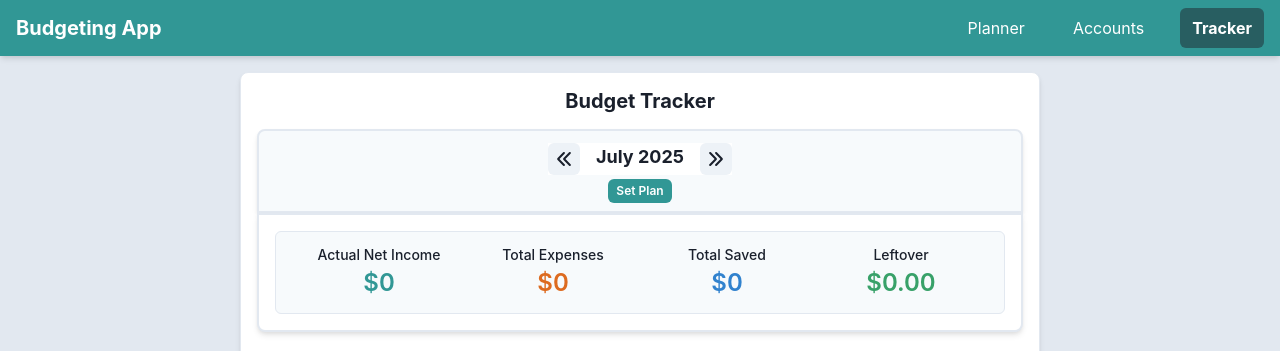
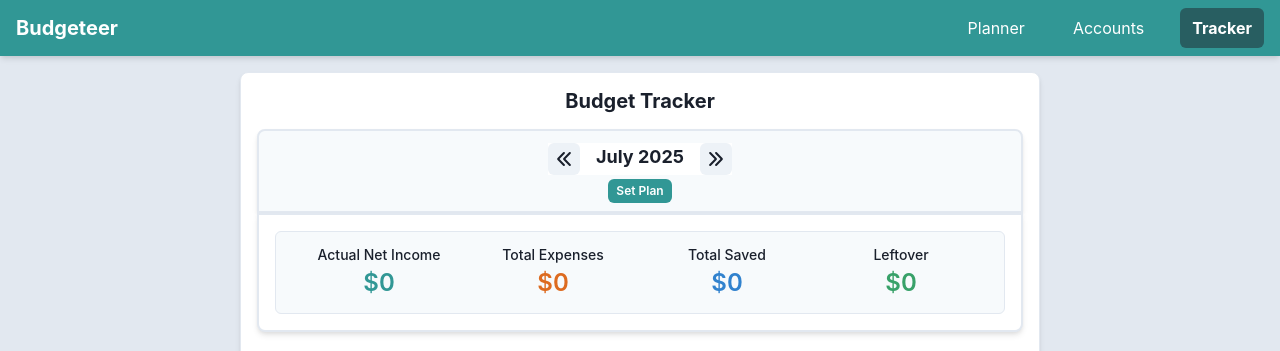
Before and after one commit to ArchILLtect/budget-app-solo, a React (Vite) app: page /tracker in a window 1280 px wide. Shown: the top 351 px of the page. Built offline with nearby package versions, Linux system fonts and the light colour scheme.

Commit message:
Update: styling

```diff
--- a/src/components/MonthlyActualSummary.jsx
+++ b/src/components/MonthlyActualSummary.jsx
@@ -61,12 +61,12 @@ export default function MonthlyActualSummary() {
 
           <Stat textAlign={'center'}>
             <StatLabel>Total Saved</StatLabel>
-            <StatNumber color="blue.500">${savings > 0 ? savings.toFixed(2) : savings}</StatNumber>
+            <StatNumber color="blue.500">${savings.toLocaleString()}</StatNumber>
           </Stat>
 
           <Stat textAlign={'center'}>
             <StatLabel>Leftover</StatLabel>
-            <StatNumber color={leftover >= 0 ? 'green.500' : 'red.500'}>${leftover.toFixed(2)}</StatNumber>
+            <StatNumber color={leftover >= 0 ? 'green.500' : 'red.500'}>${leftover.toLocaleString()}</StatNumber>
           </Stat>
         </StatGroup>
       </Box>
--- a/src/components/MonthlyPlanSummary.jsx
+++ b/src/components/MonthlyPlanSummary.jsx
@@ -31,25 +31,25 @@ export default function MonthlyPlanSummary() {
       <StatGroup>
         <Stat textAlign={'center'}>
             <StatLabel>Planned Net Income</StatLabel>
-            <StatNumber color="teal.500">${plan.netIncome?.toFixed(2)}</StatNumber>
+            <StatNumber color="teal.500">${plan.netIncome?.toLocaleString()}</StatNumber>
         </Stat>
 
         <Stat textAlign={'center'}>
             <StatLabel>Planned Expenses</StatLabel>
-            <StatNumber color="orange.500">${plan.totalExpenses?.toFixed(2)}</StatNumber>
+            <StatNumber color="orange.500">${plan.totalExpenses?.toLocaleString()}</StatNumber>
         </Stat>
 
         {plan.totalSavings > 0 && (
         <Stat textAlign={'center'}>
             <StatLabel>Planned Savings</StatLabel>
-            <StatNumber color="blue.500">${plan.totalSavings?.toFixed(2)}</StatNumber>
+            <StatNumber color="blue.500">${plan.totalSavings?.toLocaleString()}</StatNumber>
         </Stat>
         )}
 
         <Stat textAlign={'center'}>
             <StatLabel>Leftover</StatLabel>
             <StatNumber color={plan.estLeftover >= 0 ? "green.500" : "red.500"} fontSize="2xl">
-              ${plan.estLeftover?.toFixed(2)}
+              ${plan.estLeftover?.toLocaleString()}
             </StatNumber>
         </Stat>
       </StatGroup>
--- a/src/components/NavBar.jsx
+++ b/src/components/NavBar.jsx
@@ -21,7 +21,7 @@ export default function NavBar() {
   return (
     <Box position="sticky" top="0" zIndex="1000" bg={useColorModeValue('teal.500', 'teal.700')} px={4} py={3} shadow="md">
       <Flex h={8} alignItems={'center'} justifyContent={'space-between'}>
-        <Heading size="md" color="white">Budgeting App</Heading>
+        <Heading size="md" color="white">Budgeteer</Heading>
 
         {currentPage === 'accounts' && (
           <Button onClick={onOpen}>Sync Account</Button>
```
